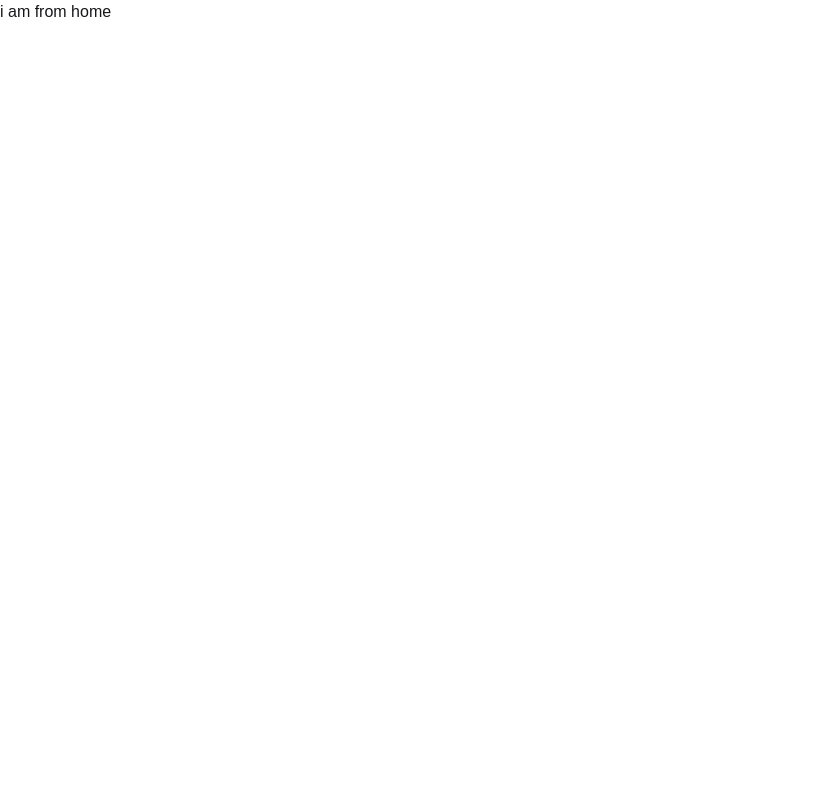
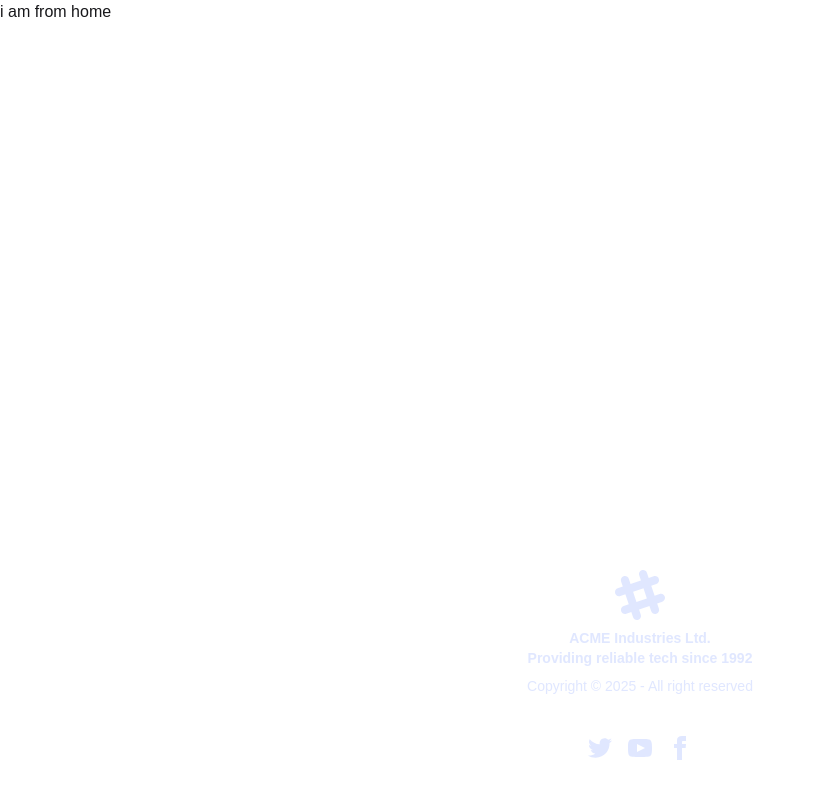
Before and after one commit to mahadi40011/Zap-Shift-Client-Side, a React (Vite) app: page / in a window 1280 px wide. Shown: the whole page, without its empty margins (0-814 px from the left). Built offline with nearby package versions, Linux system fonts and the light colour scheme.

Commit message:
Created Footer and set this into RootLayout

```diff
--- a/src/layouts/RootLayout.jsx
+++ b/src/layouts/RootLayout.jsx
@@ -1,5 +1,6 @@
 import React from "react";
 import { Outlet } from "react-router";
+import Footer from "../pages/Shared/Footer/Footer";
 
 const RootLayout = () => {
   return (
@@ -8,7 +9,9 @@ const RootLayout = () => {
       <main className="flex-1">
         <Outlet />
       </main>
-      <footer></footer>
+      <footer>
+        <Footer/>
+      </footer>
     </div>
   );
 };
--- /dev/null
+++ b/src/pages/Shared/Footer/Footer.jsx
@@ -0,0 +1,66 @@
+import React from "react";
+
+const Footer = () => {
+  return (
+    <footer className="footer footer-horizontal footer-center text-primary-content p-10">
+      <aside>
+        <svg
+          width="50"
+          height="50"
+          viewBox="0 0 24 24"
+          xmlns="http://www.w3.org/2000/svg"
+          fillRule="evenodd"
+          clipRule="evenodd"
+          className="inline-block fill-current"
+        >
+          <path d="M22.672 15.226l-2.432.811.841 2.515c.33 1.019-.209 2.127-1.23 2.456-1.15.325-2.148-.321-2.463-1.226l-.84-2.518-5.013 1.677.84 2.517c.391 1.203-.434 2.542-1.831 2.542-.88 0-1.601-.564-1.86-1.314l-.842-2.516-2.431.809c-1.135.328-2.145-.317-2.463-1.229-.329-1.018.211-2.127 1.231-2.456l2.432-.809-1.621-4.823-2.432.808c-1.355.384-2.558-.59-2.558-1.839 0-.817.509-1.582 1.327-1.846l2.433-.809-.842-2.515c-.33-1.02.211-2.129 1.232-2.458 1.02-.329 2.13.209 2.461 1.229l.842 2.515 5.011-1.677-.839-2.517c-.403-1.238.484-2.553 1.843-2.553.819 0 1.585.509 1.85 1.326l.841 2.517 2.431-.81c1.02-.33 2.131.211 2.461 1.229.332 1.018-.21 2.126-1.23 2.456l-2.433.809 1.622 4.823 2.433-.809c1.242-.401 2.557.484 2.557 1.838 0 .819-.51 1.583-1.328 1.847m-8.992-6.428l-5.01 1.675 1.619 4.828 5.011-1.674-1.62-4.829z"></path>
+        </svg>
+        <p className="font-bold">
+          ACME Industries Ltd.
+          <br />
+          Providing reliable tech since 1992
+        </p>
+        <p>Copyright © {new Date().getFullYear()} - All right reserved</p>
+      </aside>
+      <nav>
+        <div className="grid grid-flow-col gap-4">
+          <a>
+            <svg
+              xmlns="http://www.w3.org/2000/svg"
+              width="24"
+              height="24"
+              viewBox="0 0 24 24"
+              className="fill-current"
+            >
+              <path d="M24 4.557c-.883.392-1.832.656-2.828.775 1.017-.609 1.798-1.574 2.165-2.724-.951.564-2.005.974-3.127 1.195-.897-.957-2.178-1.555-3.594-1.555-3.179 0-5.515 2.966-4.797 6.045-4.091-.205-7.719-2.165-10.148-5.144-1.29 2.213-.669 5.108 1.523 6.574-.806-.026-1.566-.247-2.229-.616-.054 2.281 1.581 4.415 3.949 4.89-.693.188-1.452.232-2.224.084.626 1.956 2.444 3.379 4.6 3.419-2.07 1.623-4.678 2.348-7.29 2.04 2.179 1.397 4.768 2.212 7.548 2.212 9.142 0 14.307-7.721 13.995-14.646.962-.695 1.797-1.562 2.457-2.549z"></path>
+            </svg>
+          </a>
+          <a>
+            <svg
+              xmlns="http://www.w3.org/2000/svg"
+              width="24"
+              height="24"
+              viewBox="0 0 24 24"
+              className="fill-current"
+            >
+              <path d="M19.615 3.184c-3.604-.246-11.631-.245-15.23 0-3.897.266-4.356 2.62-4.385 8.816.029 6.185.484 8.549 4.385 8.816 3.6.245 11.626.246 15.23 0 3.897-.266 4.356-2.62 4.385-8.816-.029-6.185-.484-8.549-4.385-8.816zm-10.615 12.816v-8l8 3.993-8 4.007z"></path>
+            </svg>
+          </a>
+          <a>
+            <svg
+              xmlns="http://www.w3.org/2000/svg"
+              width="24"
+              height="24"
+              viewBox="0 0 24 24"
+              className="fill-current"
+            >
+              <path d="M9 8h-3v4h3v12h5v-12h3.642l.358-4h-4v-1.667c0-.955.192-1.333 1.115-1.333h2.885v-5h-3.808c-3.596 0-5.192 1.583-5.192 4.615v3.385z"></path>
+            </svg>
+          </a>
+        </div>
+      </nav>
+    </footer>
+  );
+};
+
+export default Footer;
```
